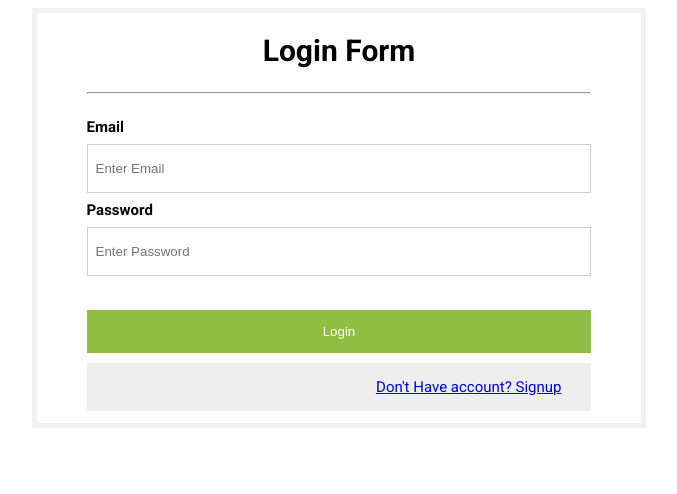
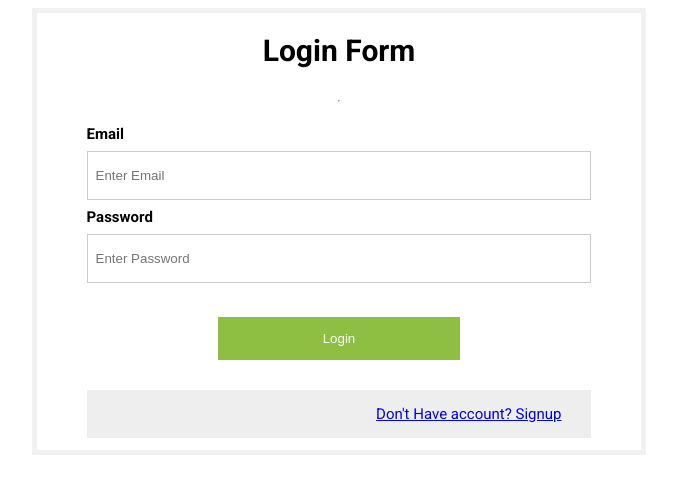
Before and after one commit to seyedalireza/hr-yar, a Django app: page /confirm/login/ in a window 1280 px wide. Shown: the top 494 px of the page, without its empty margins (301-978 px from the left). Run offline with Django 3.2, Linux system fonts and the light colour scheme.

Commit message:
some bug fixed

```diff
--- a/djangoProject/settings.py
+++ b/djangoProject/settings.py
@@ -54,7 +54,7 @@ ROOT_URLCONF = 'djangoProject.urls'
 TEMPLATES = [
     {
         'BACKEND': 'django.template.backends.django.DjangoTemplates',
-        'DIRS': [BASE_DIR / 'templates']
+        'DIRS': [BASE_DIR / 'hryar/templates']
         ,
         'APP_DIRS': True,
         'OPTIONS': {
@@ -117,6 +117,7 @@ USE_TZ = True
 STATIC_URL = '/static/'
 
 
+
 # Rest framework
 REST_FRAMEWORK = {
     'DEFAULT_AUTHENTICATION_CLASSES': [
--- a/hryar/templates/login.html
+++ b/hryar/templates/login.html
@@ -33,7 +33,8 @@
       margin: 10px 0;
       border: none;
       cursor: grabbing;
-      width: 100%;
+      width: 48%;
+          align-self: center;
       }
       h1 {
       text-align:center;
@@ -42,9 +43,19 @@
       button:hover {
       opacity: 0.8;
       }
+      .error {
+          align-self: center;
+          color: darkred;
+          font-style: oblique;
+          font-weight: bold;
+          margin: 10px;
+          opacity: 0;
+      }
       .formcontainer {
       text-align: left;
       margin: 24px 50px 12px;
+      display: flex;
+      flex-direction: column;
       }
       .container {
       padding: 16px 0;
@@ -65,24 +76,52 @@
     </style>
   </head>
   <body>
-    <form action="/action_page.php">
+    <form>
       <h1>Login Form</h1>
       <div class="formcontainer">
       <hr/>
       <div class="container">
         <label for="email"><strong>Email</strong></label>
-        <input type="text" placeholder="Enter Email" name="email" required>
+        <input type="text" placeholder="Enter Email" id="email" required>
         <label for="psw"><strong>Password</strong></label>
-        <input type="password" placeholder="Enter Password" name="psw" required>
+        <input type="password" placeholder="Enter Password" id="psw" required>
       </div>
-      <button type="submit">Login</button>
+      <button id="login_button">Login</button>
+          <span id="errortext" class="error"></span>
     <div class="tab_bottom" style="background-color: #eee">
-{#        <label style="padding-left: 15px">#}
-{#        <input type="checkbox"  checked="checked" name="remember"> Employee?#}
-{#        </label>#}
-        <span class="psw"><a href="#">Don't Have account? Signup</a></span>
+        <span class="psw"><a href="http://localhost:8000/confirm/signup">Don't Have account? Signup</a></span>
       </div>
       </div>
     </form>
   </body>
+     <script>
+         const button = document.getElementById('login_button')
+         button.onclick = function (e) {
+             e.preventDefault()
+             console.log("whats up")
+             const mail = document.getElementById('email').value
+             const psw = document.getElementById('psw').value
+             const error = document.getElementById('errortext')
+             const data = new FormData()
+             error.style.opacity = 0
+             data.append('mail', mail)
+             data.append('psw', psw)
+             fetch('http://localhost:4000', {
+                 method: 'POST',
+                 headers: {
+                     'content-type': 'multipart/formdata'
+                 },
+                 body: data
+             }).then(res => {
+                 console(res.json())
+                 error.style.opacity = 1
+                 error.textContent = "Well Done!"
+             }).catch(err => {
+                 console('Errror: ', err)
+                 error.style.opacity = 1
+                 error.textContent = err.toString()
+             })
+         }
+     </script>
+
 </html>
```
Also changed, not shown: hryar/templates/signup.html (+2 -5 lines).
